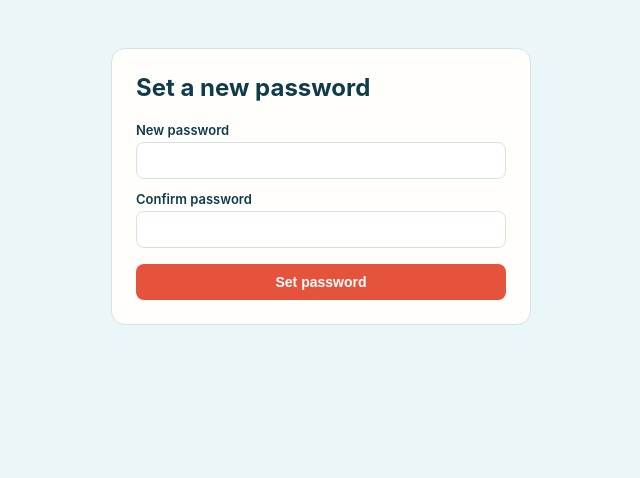
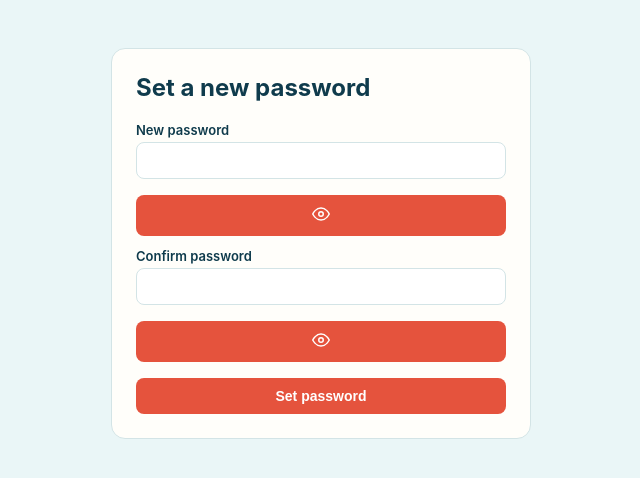
Before and after one commit to MRHONEYBADGER13/badgerxadventures-web, a Flask app: page /reset-password in a window 1280 px wide. Shown: the part 45-523 px from the top of the page, without its empty margins (319-959 px from the left). Run offline with Flask 3, Linux system fonts and the light colour scheme; tables that the repository leaves empty hold one stand-in row (values such as "Sample post"); some libraries are stand-ins or nearby versions.

Commit message:
Add show/hide password eyes to reset-password page

```diff
--- a/badgerxadventures-web/templates/reset_password.html
+++ b/badgerxadventures-web/templates/reset_password.html
@@ -11,15 +11,34 @@
   <h2>Set a new password</h2>
   <form id="f">
     <label>New password</label>
-    <input name="password" type="password" minlength="8" required>
+    <div class="pw-field">
+      <input name="password" type="password" minlength="8" required>
+      <button type="button" class="pw-toggle" aria-label="Show password" aria-pressed="false"></button>
+    </div>
     <label>Confirm password</label>
-    <input name="confirm" type="password" minlength="8" required>
+    <div class="pw-field">
+      <input name="confirm" type="password" minlength="8" required>
+      <button type="button" class="pw-toggle" aria-label="Show password" aria-pressed="false"></button>
+    </div>
   </form>
   <button form="f" id="submitBtn">Set password</button>
   <div class="error-msg" id="err" hidden></div>
   <div class="ok-msg" id="ok" hidden></div>
 </div>
 <script>
+const EYE_SVG = '<svg width="18" height="18" viewBox="0 0 24 24" fill="none" stroke="currentColor" stroke-width="2" stroke-linecap="round" stroke-linejoin="round"><path d="M1 12s4-8 11-8 11 8 11 8-4 8-11 8-11-8-11-8Z"/><circle cx="12" cy="12" r="3"/></svg>';
+const EYE_OFF_SVG = '<svg width="18" height="18" viewBox="0 0 24 24" fill="none" stroke="currentColor" stroke-width="2" stroke-linecap="round" stroke-linejoin="round"><path d="M17.94 17.94A10.94 10.94 0 0 1 12 20c-7 0-11-8-11-8a21.1 21.1 0 0 1 5.06-6.06M9.9 4.24A10.4 10.4 0 0 1 12 4c7 0 11 8 11 8a21.1 21.1 0 0 1-2.52 3.71M14.12 14.12a3 3 0 1 1-4.24-4.24"/><line x1="1" y1="1" x2="23" y2="23"/></svg>';
+document.querySelectorAll('.pw-toggle').forEach(btn => {
+  const input = btn.previousElementSibling;
+  btn.innerHTML = EYE_SVG;
+  btn.addEventListener('click', () => {
+    const show = input.type === 'password';
+    input.type = show ? 'text' : 'password';
+    btn.setAttribute('aria-pressed', show ? 'true' : 'false');
+    btn.setAttribute('aria-label', show ? 'Hide password' : 'Show password');
+    btn.innerHTML = show ? EYE_OFF_SVG : EYE_SVG;
+  });
+});
 const token = new URLSearchParams(location.search).get('token') || '';
 document.getElementById('f').addEventListener('submit', async (e) => {
   e.preventDefault();
```
